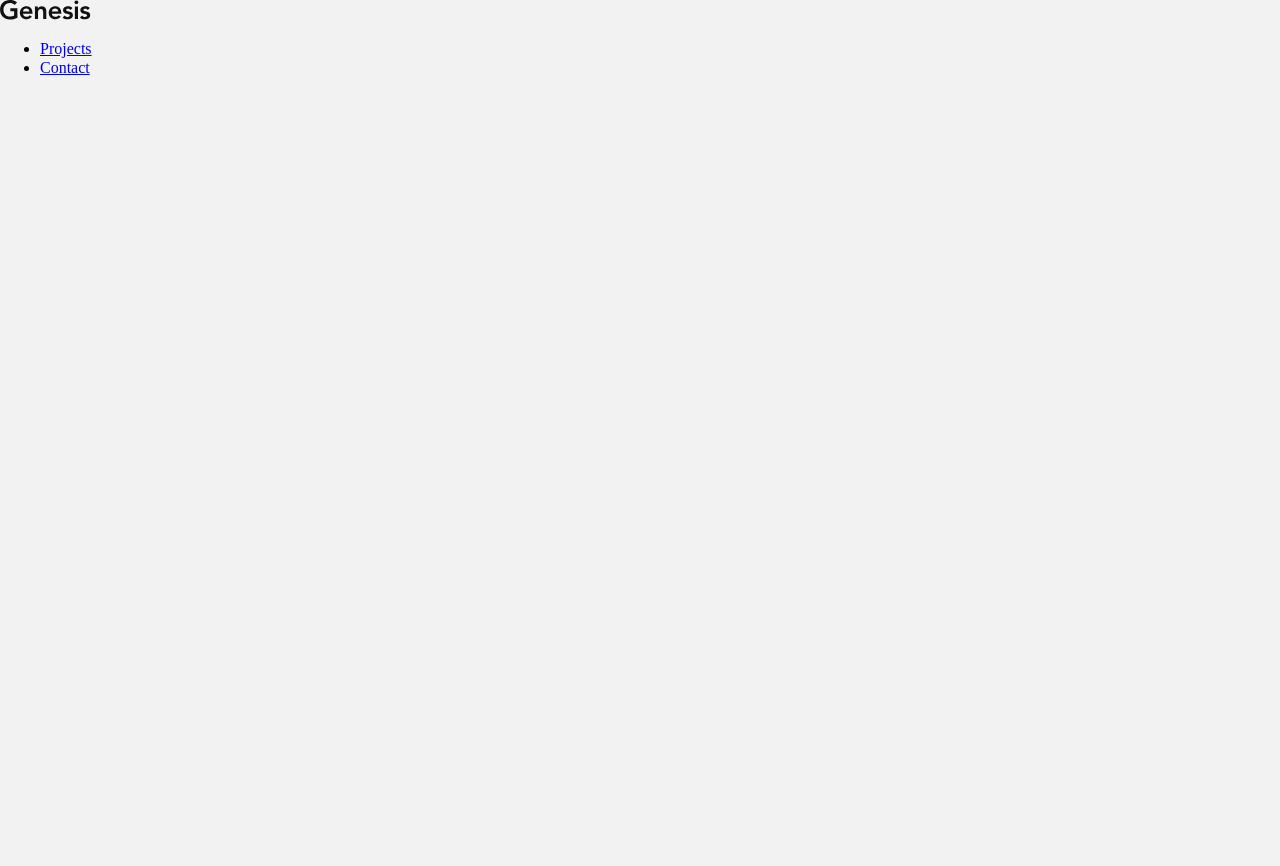
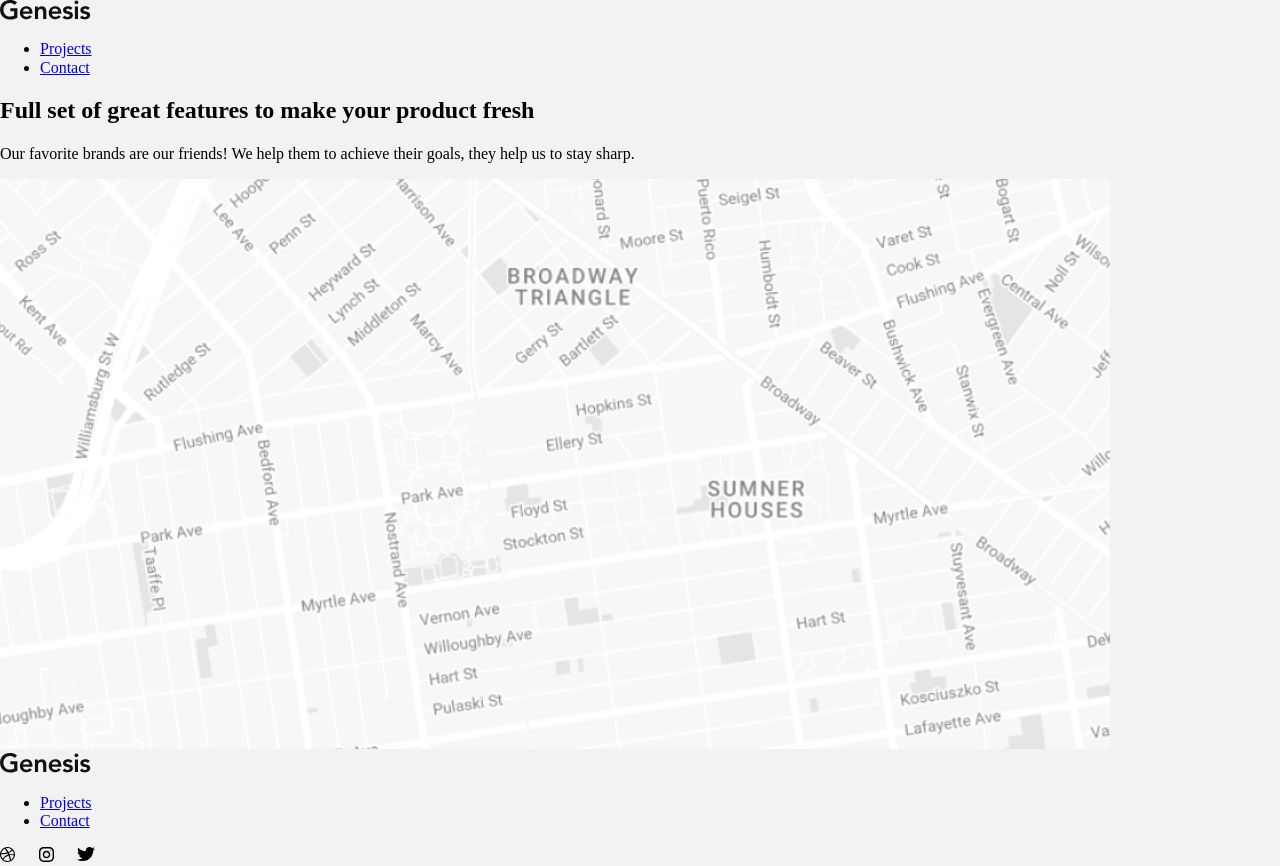
Before and after one commit to tanyapeterson/Genesis-project, a plain HTML site: page contact.html in a window 1280 px wide. Before the commit the page ends 800 px from the top, so only its background shows below. Drawn offline with nearby package versions, Linux system fonts and the light colour scheme.

Commit message:
added content to contact file

```diff
--- a/contact.html
+++ b/contact.html
@@ -24,6 +24,31 @@
             </ul>
         </div>
     </nav>
+    <section>
+        <h2>Full set of great
+            features to make your
+            product fresh</h2>
+    </section>
+    <section>
+        <p>Our favorite brands are our friends! We help them to achieve their goals, they help us to stay sharp.</p>
+    </section>
+
+    <div>
+        <form action=""></form>
+    </div>
+    <section>
+        <img src="images/Map.png" alt="map">
+    </section>
+    <footer class="footer">
+        <div class="footer-logo"><img src="images/Logo.svg" alt="gen-logo"></div>
+        <div class="footer-1">
+            <ul class="footer-list">
+                <li class="projects"><a href="#">Projects</a></li>
+                <li class="contact"><a href="#">Contact</a></li>
+            </ul>
+            <div class="social-logo"><img src="images/Social.svg" alt="socal-media-logo"></div>
+        </div>
+    </footer>
 
 </body>
 
```
Also changed, not shown: images/Map.png (added), 1 other file.
